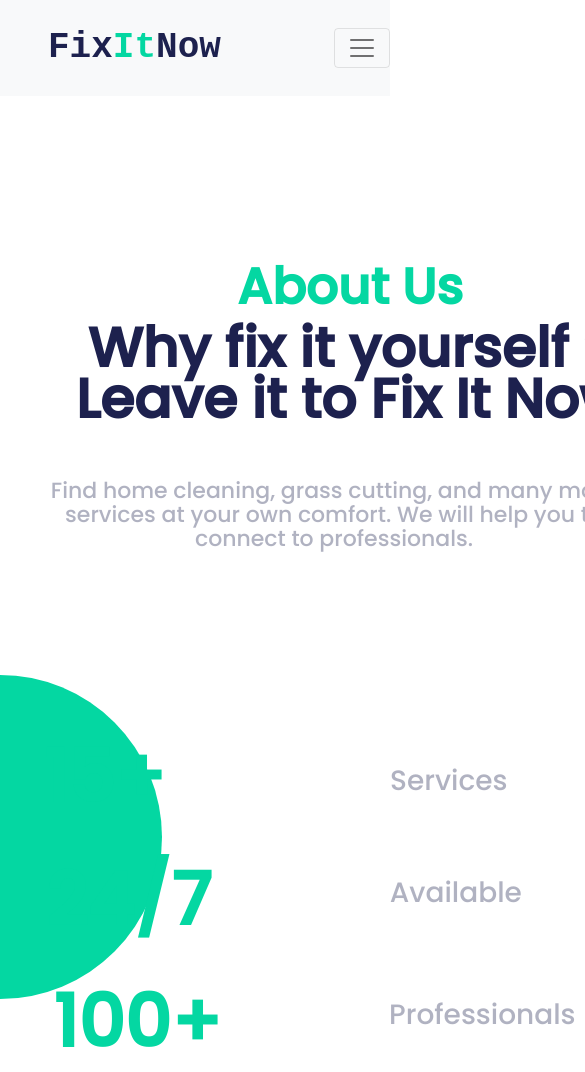
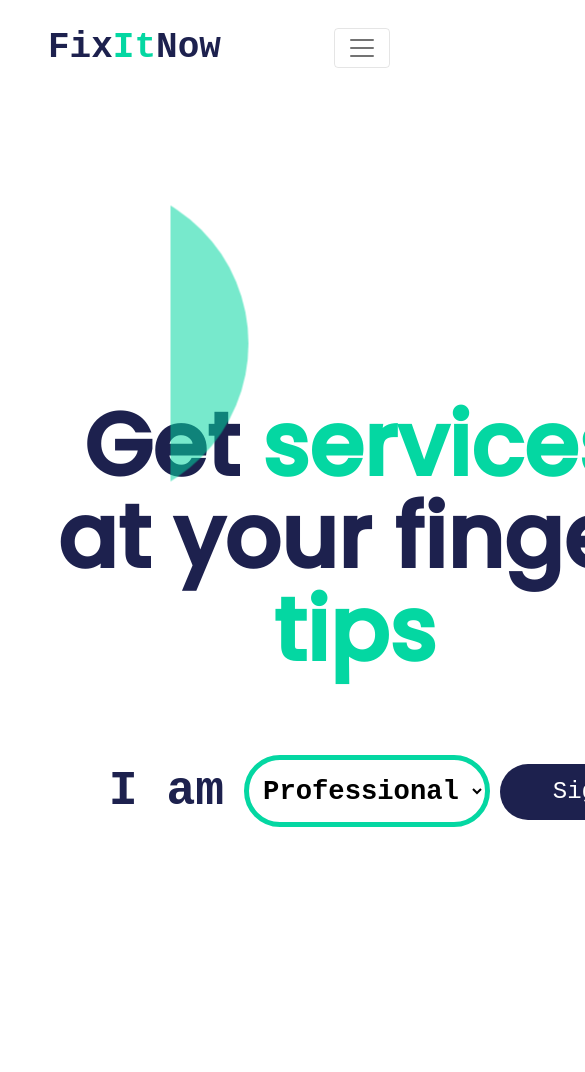
Before and after one commit to Capstone-Project-Team23/Team_23, a React (Create React App) app in the folder capstone-team-23/: page /signUp in a window 390 px wide. Shown: the top 1072 px of the page, 585 px wide, since content can reach past the window. After the commit the page ends 857 px from the top, so only its background shows below. Built offline with nearby package versions, Linux system fonts and the light colour scheme.

Commit message:
About us changed

```diff
--- a/capstone-team-23/src/components/AboutUs/AboutUsWholePage/AboutUsWholePage.css
+++ b/capstone-team-23/src/components/AboutUs/AboutUsWholePage/AboutUsWholePage.css
@@ -1,37 +1,47 @@
 
-.c1 {
-  /* border: 1px solid black; */
+.cc1 {
+
   padding: 50px;
   margin-top: 5em;
+  text-align: left;
 }
 body {
   box-sizing: border-box;
+  height:auto;
 }
-.c2 {
-  /* border: 1px solid black; */
+.row {
+
+  width: auto;
+  height: auto;
+}
+
+.cc2 {
+
   padding: 30px;
   padding-left: 5px;
   margin-top: 5em;
 }
+
 .row-container {
-  margin-top: 175px;
+  margin-top: 10rem;
 }
+
 
 @media (max-width: 480px) {
   body {
     text-align: center;
   }
-  .c1 {
+  .cc1 {
     /* border: 1px solid black; */
     text-align: center;
 
     margin: 0 auto;
   }
 
-  .c2 {
+  .cc2 {
     /* border: 1px solid black; */
     text-align: center;
-
+    margin-top: 0;
   }
   .row-container {
     margin-top: 200px;
--- a/capstone-team-23/src/components/AboutUs/AboutUsWholePage/AboutUsWholePage.jsx
+++ b/capstone-team-23/src/components/AboutUs/AboutUsWholePage/AboutUsWholePage.jsx
@@ -10,19 +10,19 @@ function AboutUsWholePage() {
   return (
     <div className="container row-container">
       <Navbar name1="Contact Us" name2="Login" />
-      <div className="row ">
-        <div className="col-lg-8 col-sm-12 col-xs-12 col-md-12 c1 ">
+      <div className="row">
+        <div className="col-lg-8 col-sm-12 col-xs-12 col-md-12 cc1">
           <Header></Header>
           <TagLine></TagLine>
           <Description></Description>
         </div>
-        <div className="col-lg-4 col-sm-12 col-xs-12 col-md-12 c2 ">
+
+        <div className="col-lg-4 col-sm-12 col-xs-12 col-md-12 cc2">
           <Numbers></Numbers>
         </div>
-        <div>
-          <BottomLeft></BottomLeft>
-        </div>
+
       </div>
+      <BottomLeft></BottomLeft>
     </div>
   );
 }
--- a/capstone-team-23/src/components/App.jsx
+++ b/capstone-team-23/src/components/App.jsx
@@ -13,9 +13,11 @@ function App() {
 
     <><div class = "">
 
-        <AboutUsWholePage />
+        {/* <AboutUsWholePage /> */}
 
+       <Homepage />
 
+       {/* <SignUpPage /> */}
       </div></>
 
   )
--- a/capstone-team-23/src/components/Reusable Components/Navbar/Navbar.jsx
+++ b/capstone-team-23/src/components/Reusable Components/Navbar/Navbar.jsx
@@ -11,7 +11,7 @@ function Navbar(props) {
   return (
     <div className='container-custom' >
 
-        <nav class="navbar navbar-expand-md navbar-light  bg-light fixed-top py-3">
+        <nav class="navbar navbar-expand-md navbar-light  bg-transparent fixed-top py-3">
   <a class="navbar-brand px-5" href="#"><CompanyLogo className="companyLogo" /></a>
   <button class="navbar-toggler" type="button" data-toggle="collapse" data-target="#navbarNav" aria-controls="navbarNav" aria-expanded="false" aria-label="Toggle navigation">
     <span class="navbar-toggler-icon"></span>
```
